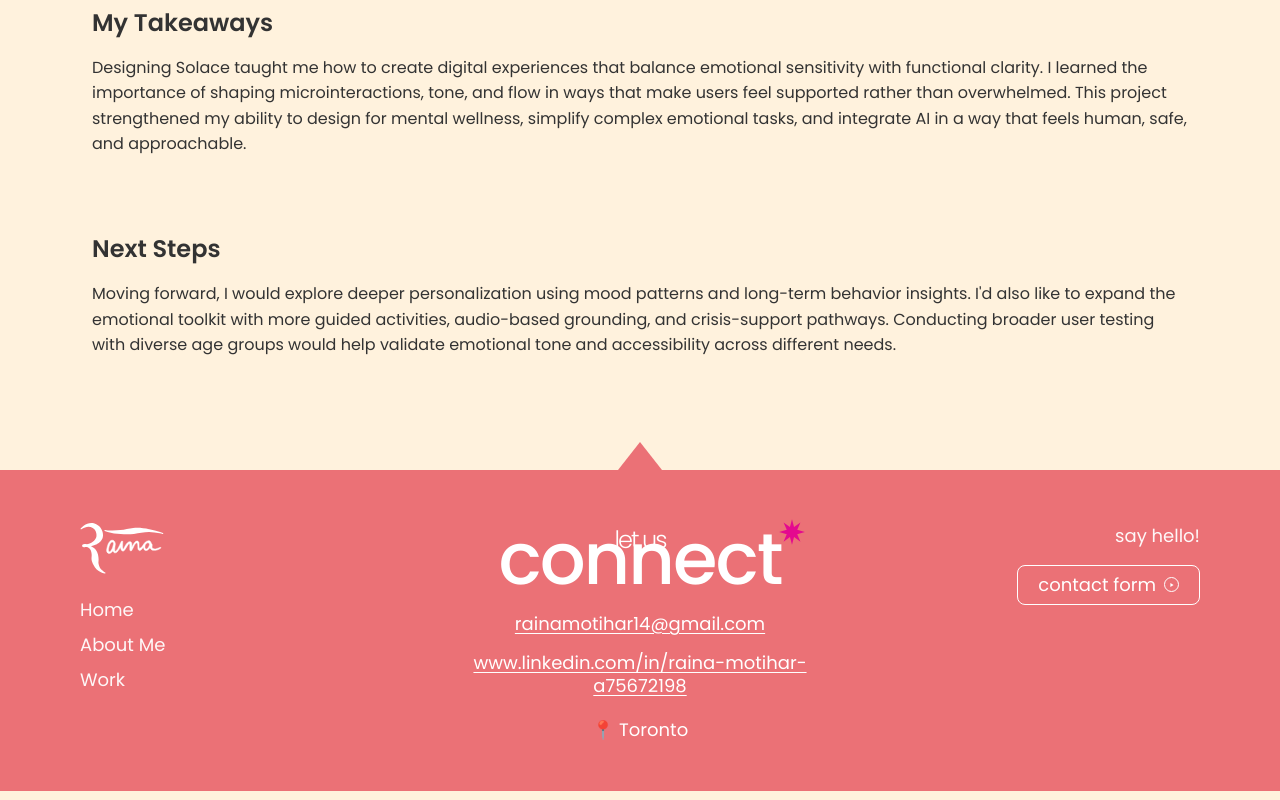
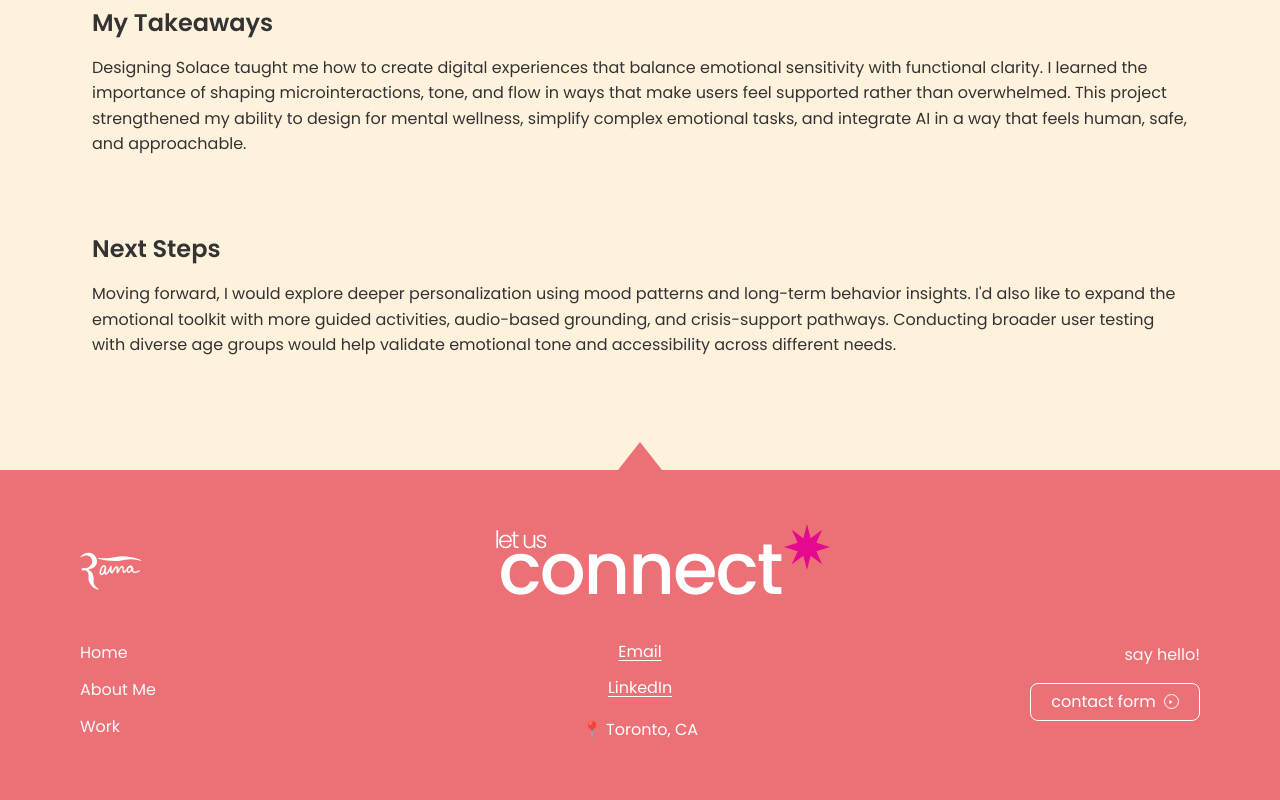
Before and after one commit to haneeshraj/raina-portfolio, a Next.js app: page /work/solace in a window 1280 px wide. Shown: the part 11119-11919 px from the top of the page. Built offline with nearby package versions, Linux system fonts and the light colour scheme.

Commit message:
footer improved

```diff
--- a/src/components/Footer/Footer.tsx
+++ b/src/components/Footer/Footer.tsx
@@ -50,8 +50,8 @@ const Footer = () => {
               </svg>
             </span>
           </div>
-          <a className={styles.footer__infoLink} href="mailto:rainamotihar14@gmail.com">
-            rainamotihar14@gmail.com
+          <a className={styles.footer__infoLink} href="mailto:rainamotihar114@gmail.com">
+            Email
           </a>
           <a
             className={styles.footer__infoLink}
@@ -59,9 +59,9 @@ const Footer = () => {
             target="_blank"
             rel="noreferrer"
           >
-            www.linkedin.com/in/raina-motihar-a75672198
+            LinkedIn
           </a>
-          <p className={styles.footer__location}>📍 Toronto</p>
+          <p className={styles.footer__location}>📍 Toronto, CA</p>
         </div>
 
         <div className={styles.footer__right}>
--- a/src/components/Footer/styles.module.scss
+++ b/src/components/Footer/styles.module.scss
@@ -20,17 +20,18 @@
 .footer__inner {
   max-width: 120rem;
   margin: 0 auto;
-  padding: 5.2rem 4rem 4.8rem;
+  padding: 5.2rem 4rem 5.8rem;
   display: grid;
   grid-template-columns: 1fr 1.2fr 1fr;
-  gap: 3rem;
+  gap: 4rem;
   align-items: start;
 }
 
 .footer__left {
   display: flex;
   flex-direction: column;
-  gap: 2.2rem;
+  gap: 5rem;
+  margin-top: 3rem;
 }
 
 .footer__logoLink {
@@ -39,7 +40,7 @@
 }
 
 .footer__logo {
-  width: 8.4rem;
+  width: 6.2rem;
   height: auto;
 }
 
@@ -49,12 +50,12 @@
   padding: 0;
   display: flex;
   flex-direction: column;
-  gap: 0.8rem;
+  gap: 1.2rem;
 }
 
 .footer__navLink {
   color: #fff;
-  font-size: 1.8rem;
+  font-size: 1.6rem;
   text-decoration: none;
   opacity: 0.95;
   transition: opacity 0.2s ease;
@@ -78,10 +79,14 @@
 .footer__heading {
   position: relative;
   margin-bottom: 0.8rem;
+  margin-top: 1rem;
 }
 
 .footer__titleSmall {
   margin: 0;
+  left: -12rem;
+  top: -1rem;
+  position: relative;
   letter-spacing: -2px;
   font-size: 2.4rem;
   font-weight: 300;
@@ -97,10 +102,10 @@
 
 .footer__burst {
   position: absolute;
-  top: -0.4rem;
-  right: -2.4rem;
-  width: 2.8rem;
-  height: 2.8rem;
+  top: -1rem;
+  right: -5rem;
+  width: 5rem;
+  height: 5rem;
 
   svg {
     width: 100%;
@@ -114,9 +119,10 @@
   text-decoration: underline;
   text-decoration-thickness: 1px;
   text-underline-offset: 0.3rem;
-  font-size: 1.8rem;
+  font-size: 1.6rem;
   line-height: 1.3;
   word-break: break-word;
+  margin-top: 2rem;
 
   &:hover,
   &:focus-visible {
@@ -130,21 +136,24 @@
 
 .footer__location {
   margin: 0.6rem 0 0;
-  font-size: 1.8rem;
+  font-size: 1.6rem;
 }
 
 .footer__right {
   display: flex;
   flex-direction: column;
-  justify-content: center;
+  justify-content: flex-start;
   align-items: flex-end;
-  gap: 1.6rem;
+  gap: 0;
+  margin-top: 3rem;
 }
 
 .footer__hello {
   margin: 0;
-  font-size: 1.8rem;
+  font-size: 1.6rem;
   opacity: 0.95;
+  margin-top: 9rem;
+  margin-bottom: 1.6rem;
 }
 
 .footer__contactButton {
@@ -159,7 +168,7 @@
   text-align: center;
   padding: 1rem 2rem;
   text-decoration: none;
-  font-size: 1.8rem;
+  font-size: 1.6rem;
   line-height: 1;
   transition: background-color 0.2s ease, color 0.2s ease, transform 0.2s ease;
 
@@ -194,9 +203,9 @@
 @media (max-width: 1024px) {
   .footer__inner {
     grid-template-columns: 1fr;
-    gap: 3.2rem;
+    gap: 4.8rem;
     text-align: center;
-    padding: 4.8rem 3.2rem 4rem;
+    padding: 4.8rem 3.2rem 4.6rem;
   }
 
   .footer__left,
@@ -207,6 +216,12 @@
 
   .footer__right {
     justify-content: center;
+    gap: 1.6rem;
+  }
+
+  .footer__hello {
+    margin-top: 0;
+    margin-bottom: 1.6rem;
   }
 
   .footer__burst {
@@ -220,12 +235,16 @@
   }
 
   .footer__inner {
-    padding: 4rem 2rem 3.6rem;
-    gap: 2.4rem;
+    padding: 3.2rem 2rem 2.8rem;
+    gap: 2.8rem;
   }
 
   .footer__logo {
-    width: 7.2rem;
+    width: 6.2rem;
+  }
+
+  .footer__navList {
+    gap: 0.6rem;
   }
 
   .footer__navLink,
@@ -236,16 +255,16 @@
   }
 
   .footer__titleSmall {
-    font-size: 2rem;
+    font-size: 1.8rem;
   }
 
   .footer__titleBig {
-    font-size: clamp(4.2rem, 6vw, 5.8rem);
+    font-size: clamp(3.6rem, 6vw, 5rem);
   }
 
   .footer__contactButton {
-    min-width: 15rem;
-    font-size: 1.6rem;
+    min-width: 14rem;
+    font-size: 1.4rem;
     padding: 0.95rem 1.8rem;
   }
 }
```
